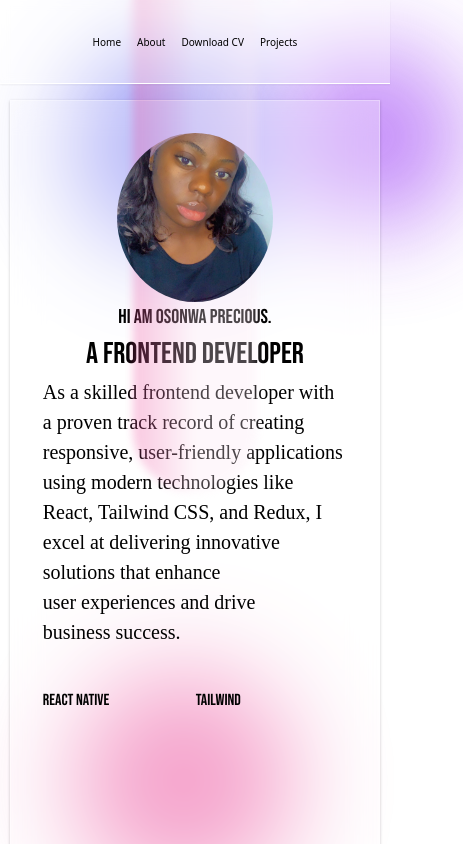
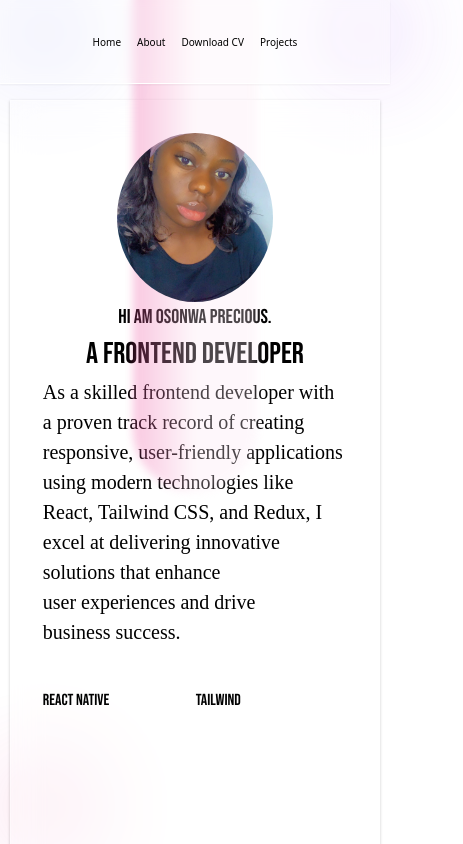
Before and after one commit to lacreameo83/Portfolio, a React (Vite) app: page / in a window 390 px wide. Shown: the top 844 px of the page, 463 px wide, since content can reach past the window. Built offline with nearby package versions, Linux system fonts and the light colour scheme; a web font is replaced by a local one.

Commit message:
animation responsiveness

```diff
--- a/src/index.css
+++ b/src/index.css
@@ -69,27 +69,25 @@ background-color: rgba(255, 255, 255, 0.3);;
 
 /* Colors and initial positioning of each ball */
 .ball1 {
-  width: 200px;
-  height: 200px;
-  background-color: rgba(99, 102, 241, 0.8); /* Indigo */
-  top: 50px;
-  left: 50px;
+
+  background-color: rgba(99, 102, 241, 0.8);
+
 }
 
 .ball2 {
-  width: 180px;
-  height: 180px;
+  /* width: 180px;
+  height: 180px; */
   background-color: rgba(168, 85, 247, 0.8); /* Purple */
-  top: 50px;
-  right: -50px;
+  /* top: 50px;
+  right: -50px; */
 }
 
 .ball3 {
-  width: 220px;
-  height: 220px;
+  /* width: 220px;
+  height: 220px; */
   background-color: rgba(236, 72, 153, 0.8); /* Pink */
-  bottom: -50px;
-  left: 50px;
+  /* bottom: -50px;
+  left: 50px; */
 }
 
 /* Animation for the floating effect */
@@ -98,12 +96,13 @@ background-color: rgba(255, 255, 255, 0.3);;
     transform: translate(0, 0);
   }
   50% {
-    transform: translate(50px, -30px);
+    transform: translate(5vw, -3vh); /* Use viewport units for responsiveness */
   }
   100% {
-    transform: translate(-30px, 50px);
+    transform: translate(-3vw, 5vh);
   }
 }
+
 .react-flow {
   cursor: default !important; /* Forces the arrow cursor */
 }
--- a/src/pages/HomePage.jsx
+++ b/src/pages/HomePage.jsx
@@ -6,14 +6,16 @@ import HomeOutput from '../HomeOutput';
 function HomePage() {
   return (
     <div className="h-[100vh] w-[100vw] flex flex-col items-center bg-  ">
-      <div className="ball1 blurred-ball"></div>
-      <div className="ball2 blurred-ball"></div>
-      <div className="ball3 blurred-ball"></div>
-      <div className="ball4 blurred-ball"></div>
+      <div className="ball1 blurred-ball h-[50px] w-[50px] top-[10px] left-[10px] sm:w-[200px] sm:h-[200px] sm:top-[50px] sm:left-[50px]  "></div>
+      <div className="ball2 blurred-ball h-[50px] w-[50px] top-[10px] right-[10px] sm:w-[180px] sm:h-[180px] sm:top-[50px] sm:right-[-50px] "></div>
+      <div className="ball3 blurred-ball h-[50px] w-[50px] left-[10px] bottom-[10px] sm:w-[220px] sm:h-[220px] sm:left-[50px] sm:bottom-[-50px] "></div>
+      {/* <div className="ball4 blurred-ball w-[200px] h-[200px] right-[50px] bottom-[-50px] "></div> */}
       <div className="h-[10vh] mb-4 sticky top-0 z-30 border-b-[1px] border-white w-full shadow-sm bg-white/30 backdrop-blur-sm">
         <Nav />
       </div>
-      <div class="glass-div"><Outlet /></div>
+      <div class="glass-div">
+        <Outlet />
+      </div>
     </div>
   );
 }
```
